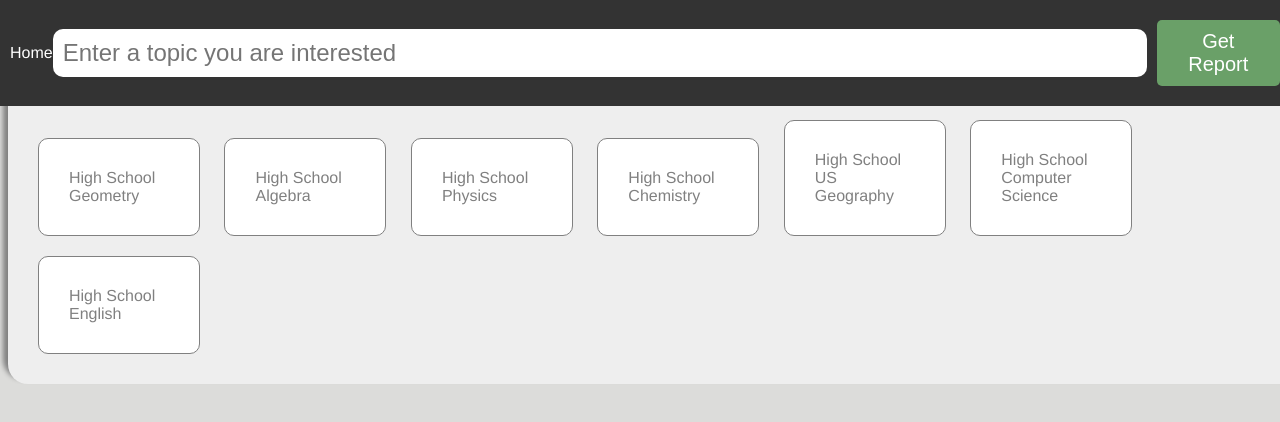
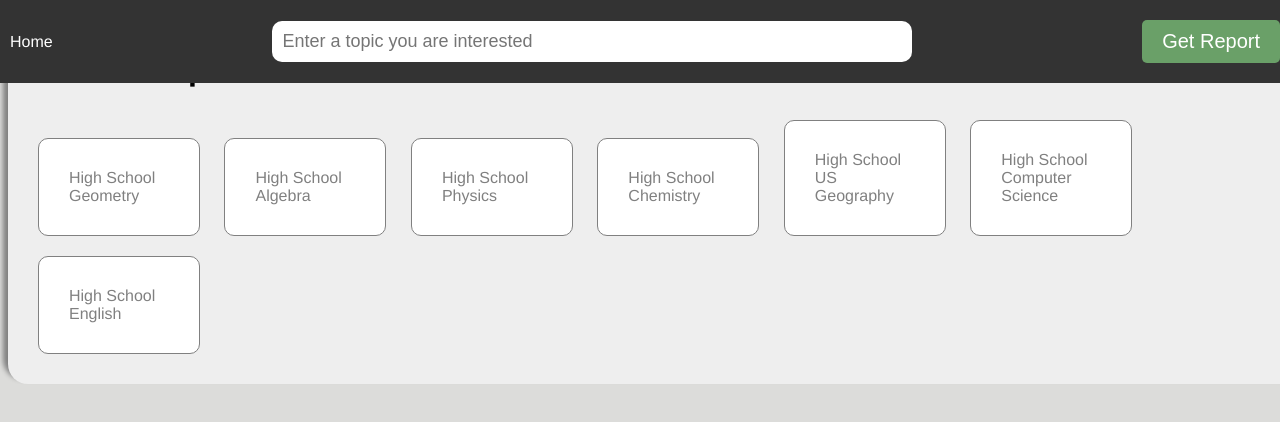
Before and after one commit to pmadhusudhan/interview, a plain HTML site: page askai.html in a window 1280 px wide. Shown: the top 422 px of the page. Drawn offline with nearby package versions, Linux system fonts and the light colour scheme; no server answers.

Commit message:
Update askai.html

```diff
--- a/askai.html
+++ b/askai.html
@@ -68,8 +68,8 @@
 }
 
 #topic {
-  font-size: x-large;
-  width: 100%;
+  font-size: large;
+  width: 50%;
   border:none;
   border-radius: 10px;
   padding:10px;
```
